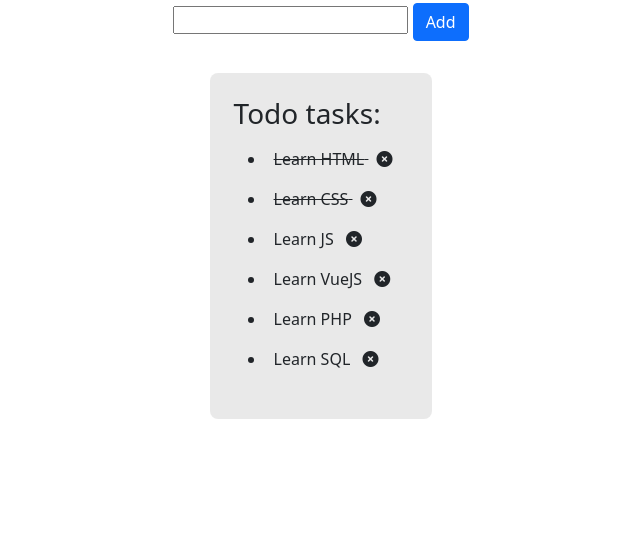
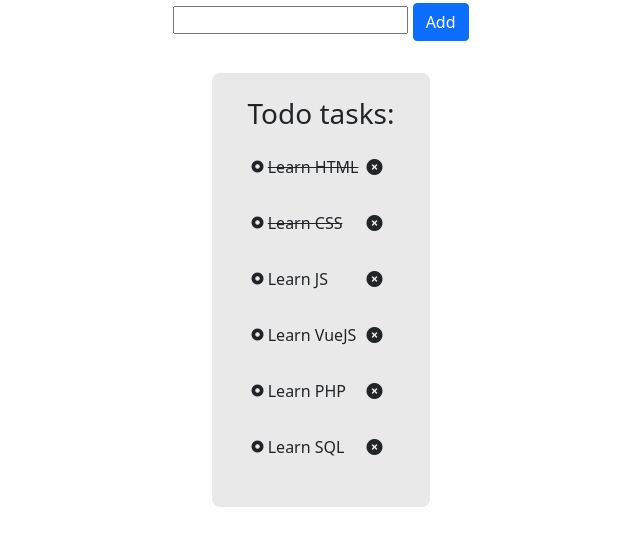
Before and after one commit to SirAlyon/vue-todolist, a plain HTML site: page index.html in a window 1280 px wide. Shown: the part 53-598 px from the top of the page, without its empty margins (319-959 px from the left). Drawn offline with nearby package versions, Linux system fonts and the light colour scheme.

Commit message:
edit css

```diff
--- a/app.js
+++ b/app.js
@@ -43,12 +43,12 @@
             this.newTask = ''
         },
         doTask(index){
-            console.log(this.tasks[index].done);
+            //console.log(this.tasks[index].done);
             if (this.tasks[index].done){
                 this.tasks[index].done = false
             } else {
                 this.tasks[index].done = true
             }
-        }
+        },
     }
 })
--- a/index.html
+++ b/index.html
@@ -19,9 +19,13 @@
             </div>
             <div class="tasks">
                 <h3>Todo tasks:</h3>
-                <ul>
-                    <li v-for="(task, index) in tasks" @click="doTask(index)" class="p-2":class="task.done === true ? 'done' : ''">
-                        <span >{{task.text}}</span>
+                <ul class="todo_list">
+                    <li v-for="(task, index) in tasks" @click="doTask(index)" class="px-3 py-2 mt-3">
+                        <div>
+                            <i class="fa-solid fa-circle-dot fa-xs"></i>
+                            <span :class="task.done === true ? 'done' : ''">{{task.text}}</span>
+
+                        </div>
                         <i @click="deleteTask" class="fa-solid fa-circle-xmark mx-2"></i>
                     </li>
                 </ul>
--- a/style.css
+++ b/style.css
@@ -7,6 +7,7 @@
     flex-direction: column;
     justify-content: center;
     align-items: center;
+    user-select: none;
 }
 
 .done{
@@ -18,4 +19,25 @@
     border-radius: 0.5rem;
     padding: 1.5rem;
     margin-top: 2rem;
+
 }
+
+.tasks>h3{
+    text-align: center;
+}
+
+.todo_list{
+    padding: 0;
+    list-style: none;
+}
+
+.todo_list>li{
+    display: flex;
+    justify-content: space-between;
+    align-items: center;
+}
+
+.todo_list>li:hover{
+    background-color: rgba(154, 237, 143, 0.465);
+    border-radius: 2rem;
+}
```
